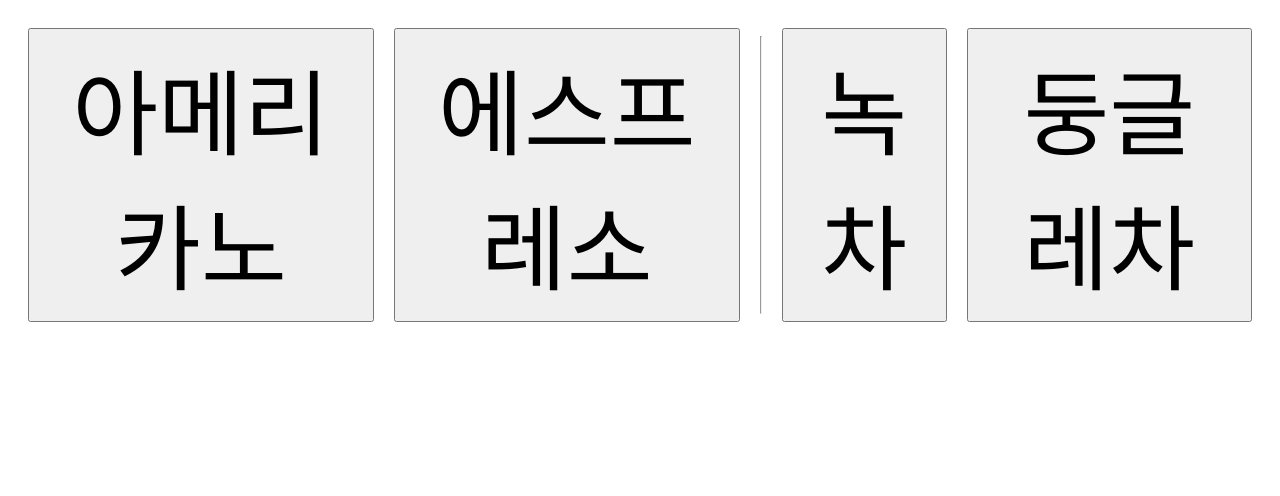
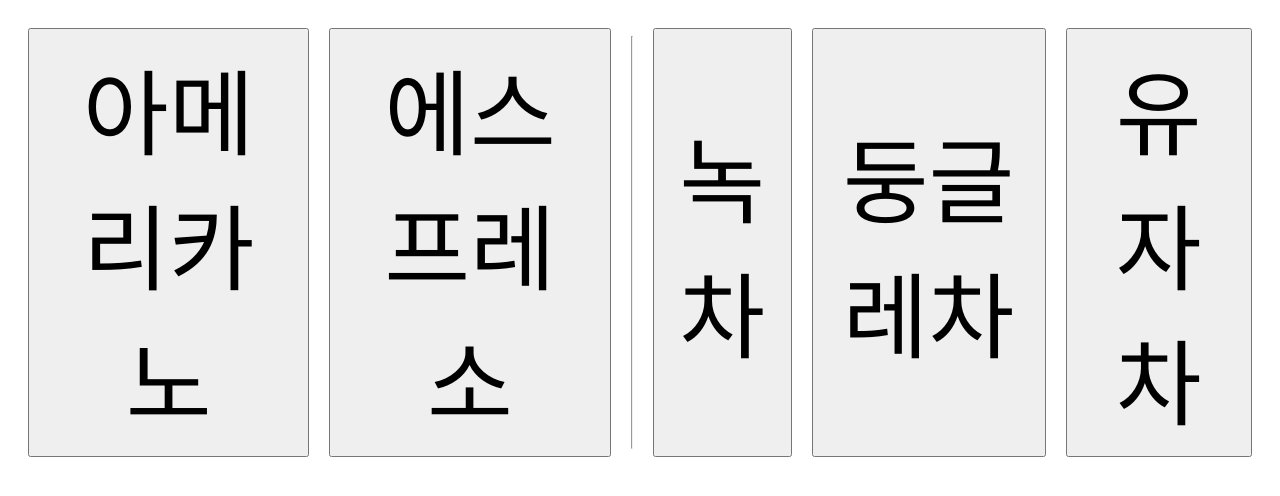
Before and after one commit to yh90minopdgklm/david, a Flask app: page /menu in a window 1280 px wide. Shown: the top 496 px of the page. Run offline with Flask 3, Linux system fonts and the light colour scheme.

Commit message:
add menu 유자차

```diff
--- a/david/templates/menu.html
+++ b/david/templates/menu.html
@@ -34,6 +34,7 @@
         <hr>
         <button class="tea">녹차</button>
         <button class="tea">둥글레차</button>
+        <button class="tea">유자차</button>
     </div>
 </body>
 </html>
```
